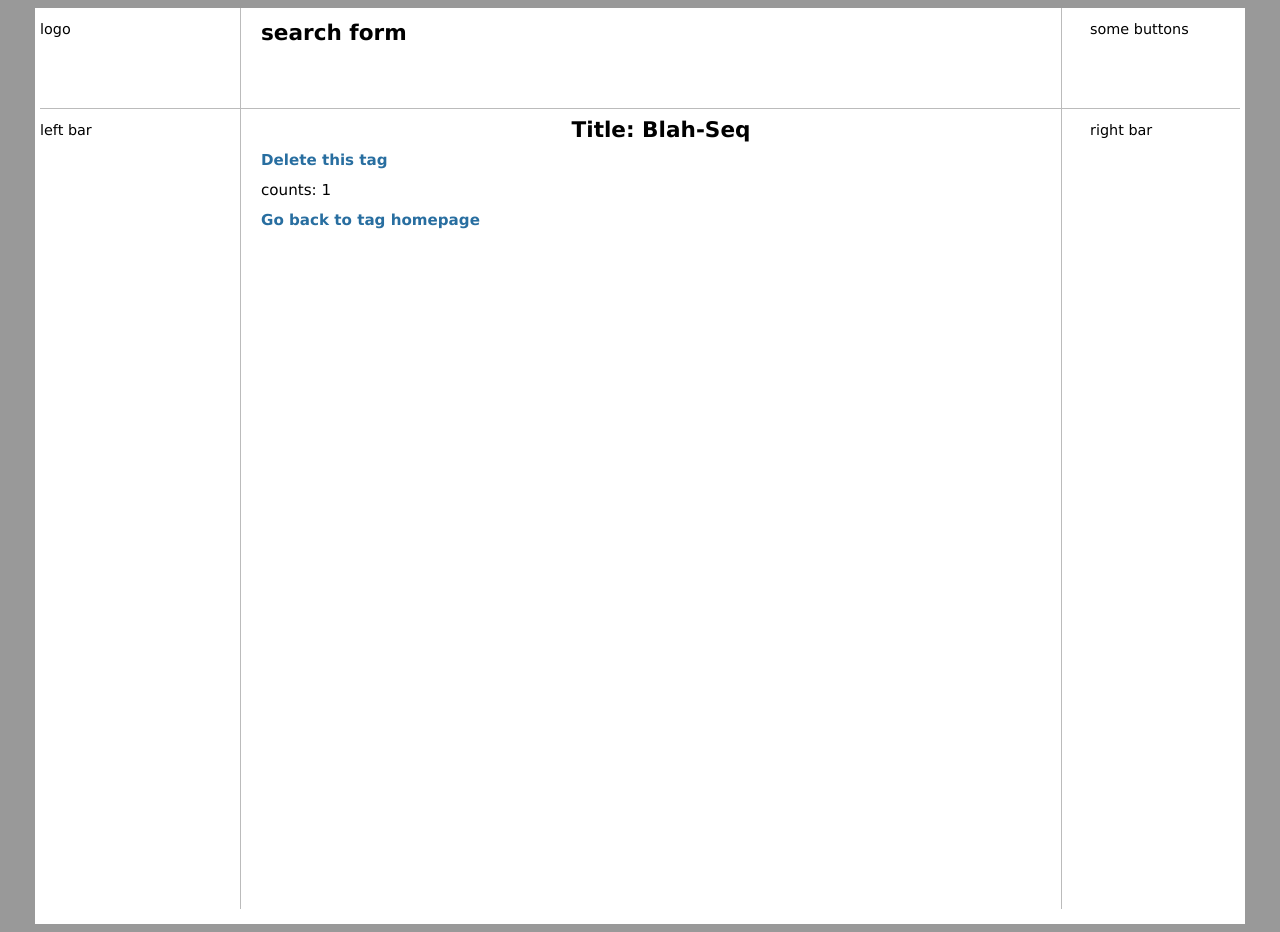
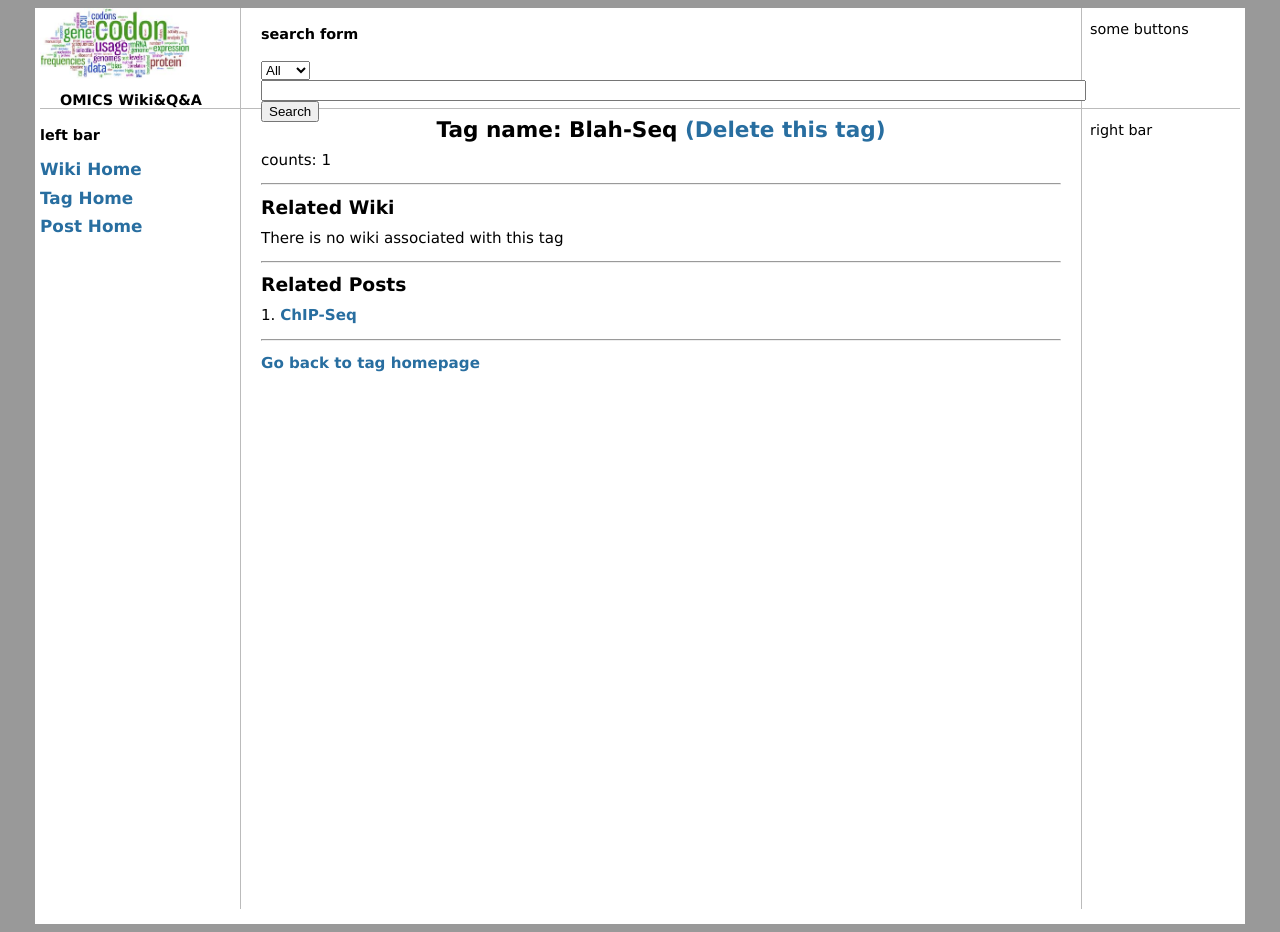
Before and after one commit to shawnzhangyx/OMICSPEDIA, a Django app: page /tags/1/ in a window 1280 px wide. Run offline with Django 3.2, Linux system fonts and the light colour scheme; data comes from the database, SQL or seed files in the repository; both versions use the stored data as it was after the commit; parts of the project's set-up code (start-up, migrations or seed data) failed here and were passed over.

Commit message:
Enriching base.html;

```diff
--- a/bioinf_project/static/base.css
+++ b/bioinf_project/static/base.css
@@ -15,10 +15,10 @@ text-align:center;
 }
 
 
-a {background-color:inherit; color:#286ea0; font-weight:700; text-decoration:none;}
+a {background-color:inherit; color:#286ea0; font-weight:600; text-decoration:none;}
 a:hover {
 	background-color:inherit;
-	color:#286ea0;
+	color:#555ea0;
 	text-decoration:underline;
 }
 a img {border:0;}
@@ -55,6 +55,7 @@ width:800px;
 float: left;
 padding:0px;
 padding-left: 20px;
+padding-right: 20px;
 
 }
 #some_buttons
@@ -87,6 +88,7 @@ min-height: 800px;
 width:800px;
 float:left;
 padding-left: 20px;
+padding-right: 20px;
 margin-bottom:10px;
 }
 #content p
--- a/bioinf_project/tags/views.py
+++ b/bioinf_project/tags/views.py
@@ -2,9 +2,10 @@ from django.shortcuts import render
 from django.core.urlresolvers import reverse, reverse_lazy
 from django.http import HttpResponseRedirect, HttpResponse
 from django.views.generic import DetailView, DeleteView
+from .models import Tag
+from posts.models import MainPost
+from wiki.models import Page
 # Create your views here.
-from .models import Tag
-
 def index_view(request):
     tag_list = Tag.objects.all()
     context_dict = {'tag_list':tag_list}
@@ -29,6 +30,11 @@ def index_view(request):
 class TagDetails(DetailView):
     template_name = 'tags/tag_detail.html'
     model = Tag
+    def get_context_data(self, **kwargs):
+        context = super(TagDetails, self).get_context_data(**kwargs)
+        context['post_list'] = MainPost.objects.filter(tags = self.object.id)
+        context['wiki_list'] = self.object.page_set.all()
+        return context
 
 class TagDelete(DeleteView):
     model = Tag
--- a/bioinf_project/templates/base.html
+++ b/bioinf_project/templates/base.html
@@ -10,10 +10,22 @@
 <div id = "container">
     <div id = "header">
         <div id = "logo">
-        <p> logo </p>
+        <img src = "{% static 'OMICS.jpeg' %}" alt="Logo missing" width = "150" >
+        <p><strong> &nbsp&nbsp&nbsp OMICS Wiki&Q&A </strong></p>
         </div>
         <div id = "search_bar">
-        <h2> search form </h2>
+        <h4> search form </h4>
+        <form action="" method="post">
+        {% csrf_token %}
+            <select name = "search_field">
+                <option value ="All"> All </option>
+                <option value ="Tag"> Tag </option>
+                <option value ="Wiki"> Wiki </option>
+                <option value ="Post"> Post </option>
+            </select>
+            <input type="text" size=100 name="search_text">
+            <input type="submit" value="Search">
+	</form>
         </div>
         <div id = "some_buttons" >
         <p> some buttons </p>
@@ -21,7 +33,12 @@
     </div>
     <div id = "middle">
         <div id = "left_bar">
-        <p> left bar</p>
+        <h4> left bar</h4>
+        <h3> <a href= "{% url 'wiki:wiki-index' %}" > Wiki Home </a> <br><br>
+        <a href= "{% url 'tags:tag-index' %}" > Tag Home </a> <br><br>
+        <a href= "{% url 'posts:post-index' %}" > Post Home </a> </h3>
+
+
         </div>
         <div id = "content">
         {% block content %}
--- a/bioinf_project/templates/tags/tag_detail.html
+++ b/bioinf_project/templates/tags/tag_detail.html
@@ -1,9 +1,27 @@
 {% extends 'base.html' %}
 {% block content %}
-<h1> Title: {{tag.name}} </h1>
-<p> <a href = "{% url 'tags:tag-delete' tag.id %}"> Delete this tag </a> </p>
+<h1> Tag name: {{tag.name}} <a href = "{% url 'tags:tag-delete' tag.id %}"> (Delete this tag) </a> </h1>
 
 <p> counts: {{ tag.count}} </p>
+<hr>
+<h2> Related Wiki </h2>
+{% for wiki in wiki_list %}
+    <p> {{forloop.counter}}. <a href = "{% url 'wiki:wiki-detail' wiki.id %}"> {{ wiki.title }} </a>
+   {{ wiki.content|truncatewords:20 }}
+{% empty %}
+<p> There is no wiki associated with this tag </p>
+{% endfor %}
+<hr>
+<h2> Related Posts </h2>
+{% for post in post_list %}
+    <p> {{forloop.counter}}. <a href = "{% url 'posts:post-detail' post.id %}"> {{ post.title }} </a>
+<!--   {{ post.content|truncatechars:60 }}
+-->
+    </p>
+{% empty %}
+<p> There is no posts associated with this tag </p>
+{% endfor %}
+<hr>
 <p> <a href = "{% url 'tags:tag-index' %}"> Go back to tag homepage</a> </p>
 
 {% endblock content %}
--- a/bioinf_project/templates/wiki/index.html
+++ b/bioinf_project/templates/wiki/index.html
@@ -1,6 +1,8 @@
+{% extends 'base.html' %}
+{% block content %}
 <h1> HomePage for wiki</h1>
 
-<h2> <a href = "{% url 'wiki:wiki-new' %}"> Create new wiki here </a> </h2>
+<h3> <a href = "{% url 'wiki:wiki-new' %}"> Create new wiki here </a> </h3>
 
 <h2> Wiki Catalog: </h2>
 {% if wiki_list %}
@@ -12,3 +14,5 @@
 {% else %}
 <p> no wiki available </p>
 {% endif %}
+
+{% endblock content %}
--- a/bioinf_project/templates/wiki/wiki_edit.html
+++ b/bioinf_project/templates/wiki/wiki_edit.html
@@ -1,3 +1,5 @@
+{% extends 'base.html' %}
+{% block content %}
 <h1> Edit your wiki</h1>
 
 
@@ -7,3 +9,4 @@
 
 <input type="submit" value = "Submit" />
 </form>
+{% endblock content %}
--- a/bioinf_project/templates/wiki/wiki_new.html
+++ b/bioinf_project/templates/wiki/wiki_new.html
@@ -1,3 +1,5 @@
+{% extends 'base.html' %}
+{% block content %}
 <h1> Create a new wiki page</h1>
 
 
@@ -7,3 +9,5 @@
 
 <input type="submit" value = "Submit wiki" />
 </form>
+
+{% endblock content %}
--- a/bioinf_project/wiki/models.py
+++ b/bioinf_project/wiki/models.py
@@ -13,8 +13,8 @@ class Page(models.Model):
     def __unicode__(self):
         return self.title
     title = models.CharField(max_length=255)
+    tags = models.ManyToManyField(Tag)
     content = models.TextField(blank=True)
-    tags = models.ManyToManyField(Tag)
     # author_list and their contributions.
     def get_absolute_url(self):
         return reverse('wiki:wiki-detail', kwargs = {'pk': self.pk})
```
Also changed, not shown: bioinf_project/templates/posts/index.html (+8 -4 lines), bioinf_project/templates/posts/post_detail.html (+5 -5 lines), bioinf_project/templates/tags/index.html (+7 -9 lines), bioinf_project/templates/wiki/wiki_detail.html (+11 -6 lines), bioinf_project/db.sqlite3, bioinf_project/static/OMICS.jpeg (added), bioinf_project/wiki/migrations/0001_initial.py (added), bioinf_project/wiki/migrations/__init__.py (added).
